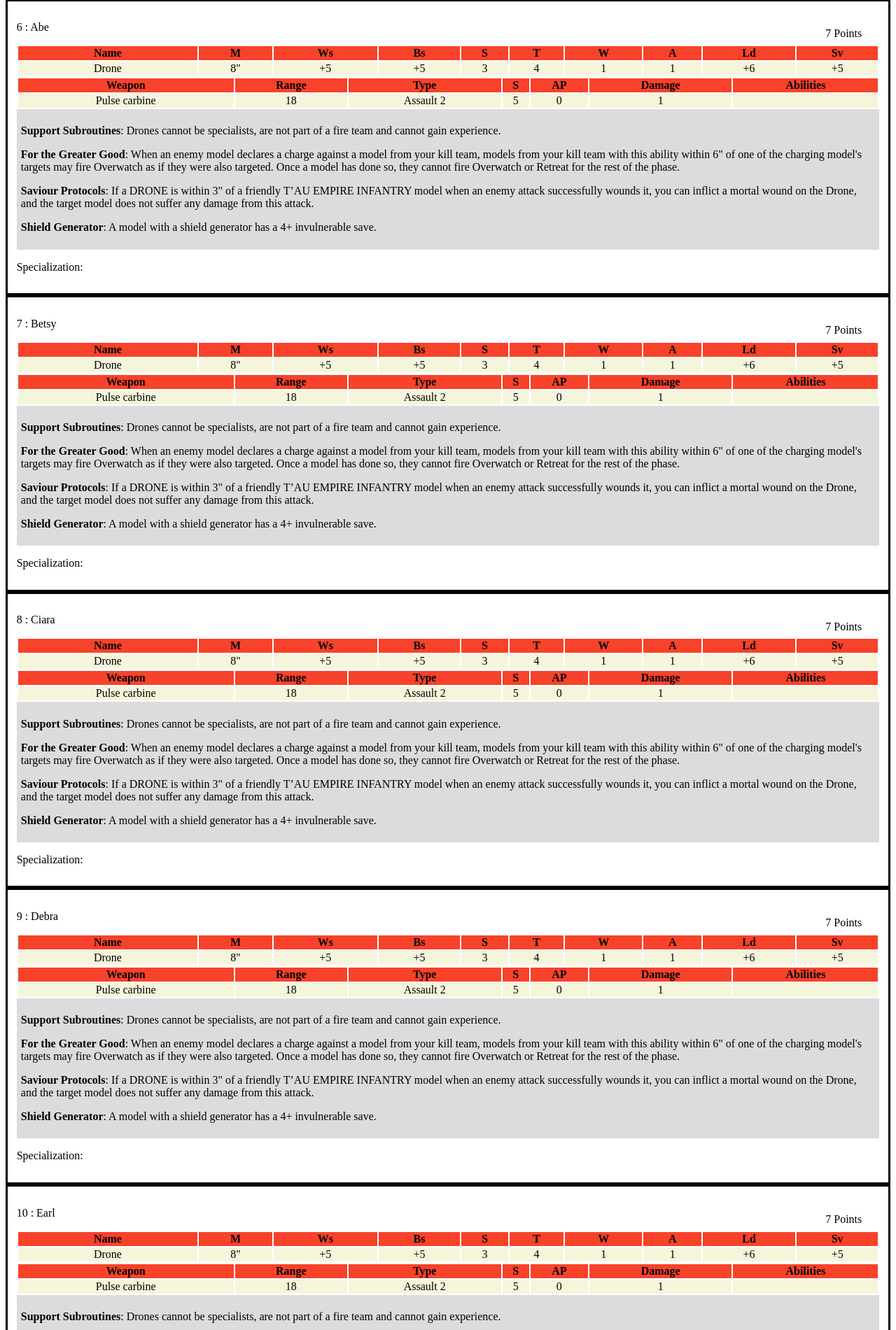
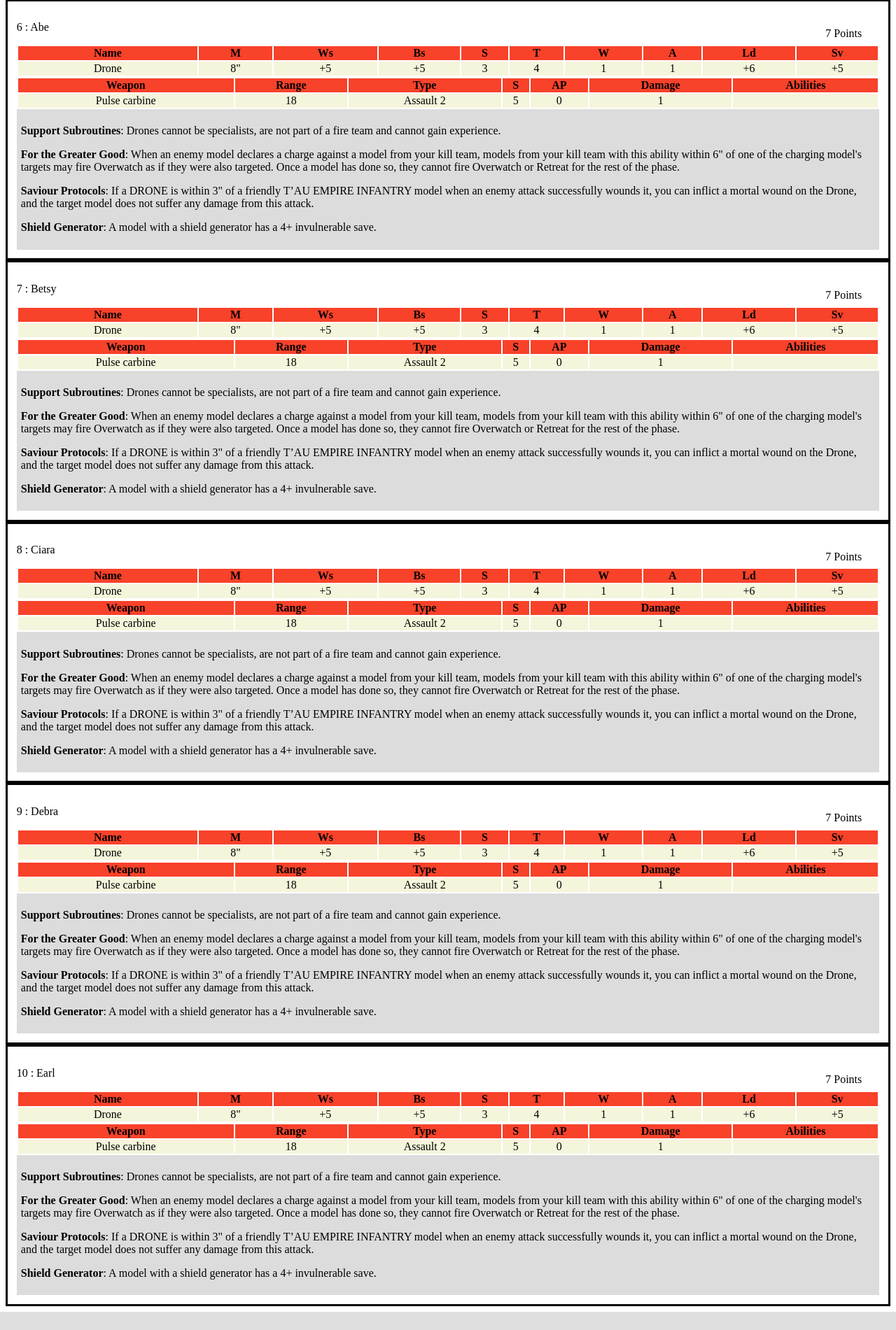
Before and after one commit to michaelsobczak/40k_army_reporter, a Flask app: template armybuilder/templates/report/datacards.html.jinja in a window 1280 px wide. Shown: the part 1382-3283 px from the top of the page at 70% size. After the commit the page ends 3257 px from the top, so only its background shows below. Run offline with Flask 2, Linux system fonts and the light colour scheme; the template is opened without the code that fills it: values that come from a table or form of the project are taken from there, others are empty; data comes from the database, SQL or seed files in the repository.

Commit message:
Removed specialization field if none is present in datacard

```diff
--- a/armybuilder/templates/report/macros.html.jinja
+++ b/armybuilder/templates/report/macros.html.jinja
@@ -130,7 +130,7 @@
         {% if roster_entry.specialization %}
         <p><b>Specialization {{ roster_entry.specialization.name }}</b></p><p>{{ roster_entry.specialization.passive }}</p>
         {% else %}
-        <p> Specialization:</p>
+
         {% endif %}
     </div>
 {% endmacro %}
```
